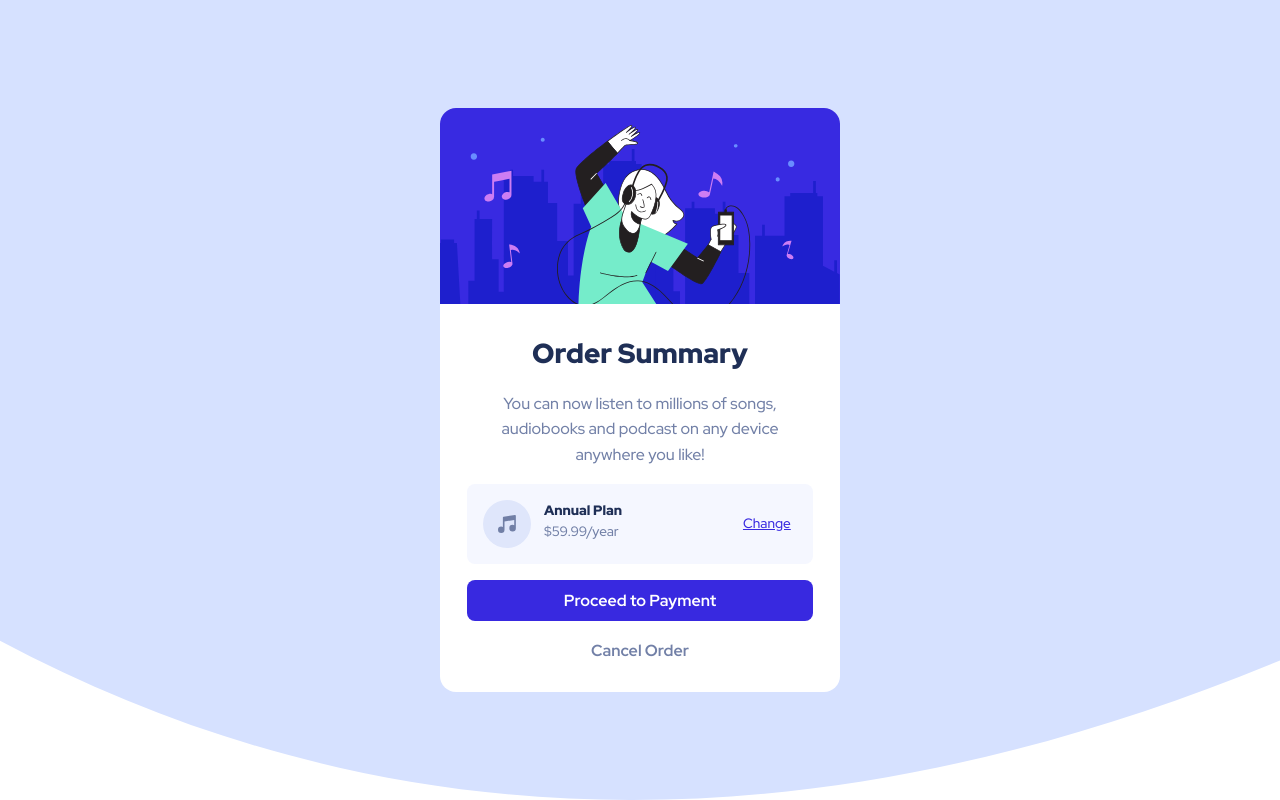
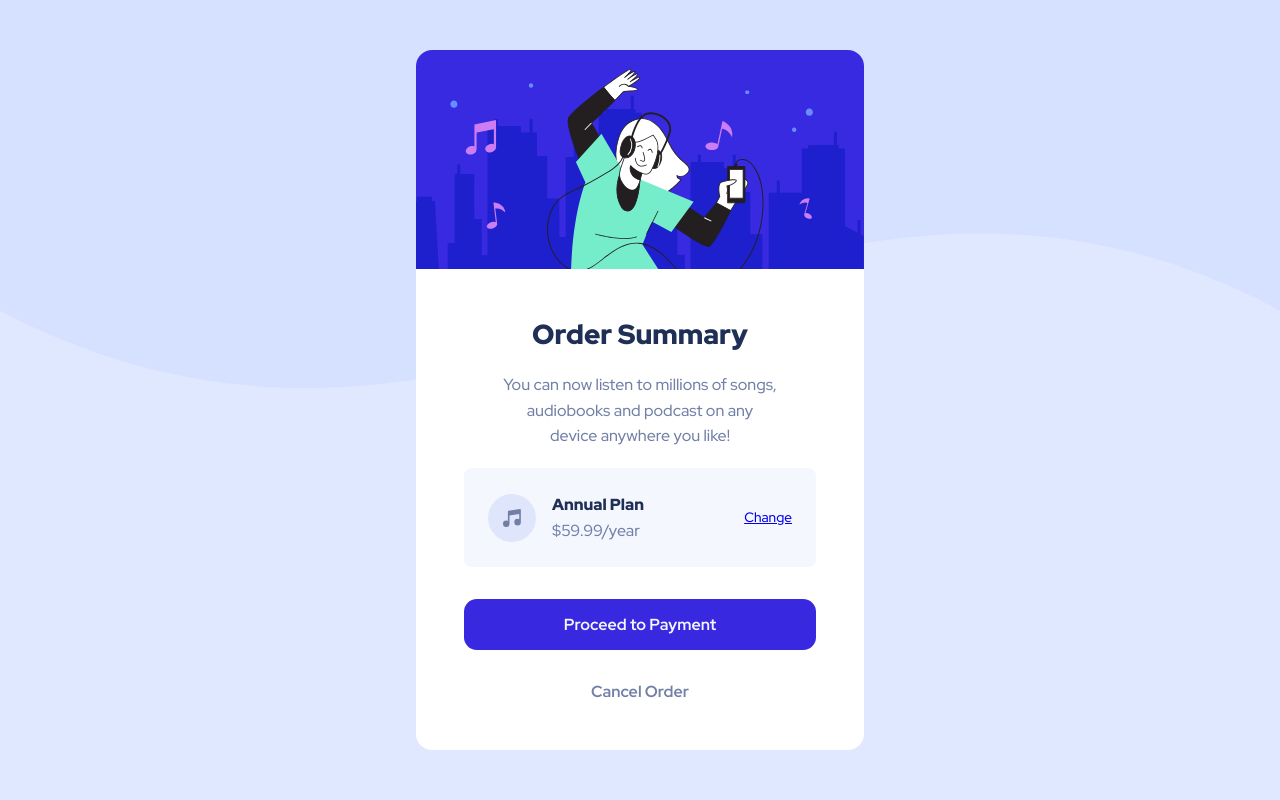
Before and after one commit to deru55/FeM_Order-summary-component, a plain HTML site: page index.html in a window 1280 px wide. Drawn offline with Linux system fonts and the light colour scheme.

Commit message:
Updated version

```diff
--- a/index.html
+++ b/index.html
@@ -8,30 +8,28 @@
   </head>
   <body>
     <main>
-      <div class="card-container">
-        <img
-          src="images/illustration-hero.svg"
-          alt="Hero illustration"
-          class="card-image"
-        />
-        <div class="card-content grid-flow">
-          <h2 class="card-title">Order Summary</h2>
+      <div class="card">
+        <img src="images/illustration-hero.svg" alt="" />
+        <div class="card__content | flow">
+          <h2 class="card__content__title">Order Summary</h2>
           <p>
             You can now listen to millions of songs, audiobooks and podcast on
             any device anywhere you like!
           </p>
-          <div class="card-plan flex-row">
-            <div>
+          <div class="card__content__plan">
+            <div class="flex-group">
               <img src="images/icon-music.svg" alt="" />
+              <div>
+                <p class="fw-bold text-neutral-3">Annual Plan</p>
+                <p>$59.99/year</p>
+              </div>
             </div>
-            <div>
-              <p class="fw-bold">Annual Plan</p>
-              <p>$59.99/year</p>
-            </div>
-            <button class="link">Change</button>
+            <a class="fs-300" href="#">Change</a>
           </div>
-          <button class="button btn-proceed">Proceed to Payment</button>
-          <button class="button btn-cancel">Cancel Order</button>
+          <div class="card__button__group">
+            <button class="button button--proceed">Proceed to Payment</button>
+            <button class="button button--cancel">Cancel Order</button>
+          </div>
         </div>
       </div>
     </main>
--- a/style.css
+++ b/style.css
@@ -9,31 +9,19 @@
 }
 
 :root {
-  --font-family-default: "Red Hat Display", sans-serif;
+  --ff-default: "Red Hat Display", sans-serif;
+
+  --fw-500: 500;
+  --fw-700: 700;
+  --fw-900: 900;
+
   --clr-primary-1: hsl(225, 100%, 94%);
   --clr-primary-2: hsl(245, 75%, 52%);
+  --clr-primary-3: hsl(245, 75%, 80%);
+
   --clr-neutral-1: hsl(225, 100%, 98%);
   --clr-neutral-2: hsl(224, 23%, 55%);
   --clr-neutral-3: hsl(223, 47%, 23%);
-  --fw-500: 500;
-  --fw-700: 700;
-  --fw-900: 900;
-}
-
-body {
-  font-family: var(--font-family-default);
-  font-size: 1rem; /* 16px */
-  font-weight: var(--fw-500);
-  min-height: 100vh;
-  display: flex;
-  justify-content: center;
-  align-items: center;
-  background-image: url(images/pattern-background-mobile.svg);
-  background-size: cover;
-  background-repeat: no-repeat;
-  line-height: 1.6;
-  color: var(--clr-neutral-2);
-  text-align: center;
 }
 
 img {
@@ -41,89 +29,145 @@ img {
   display: block;
 }
 
-.card-container {
+/* utilities classes */
+.text-neutral-3 {
+  color: var(--clr-neutral-3);
+}
+
+.fw-bold {
+  font-weight: var(--fw-900);
+}
+
+.fs-300 {
+  font-size: 0.85rem;
+}
+/* utilities classes */
+
+body {
+  font-family: var(--ff-default);
+  font-size: 0.925rem;
+  font-weight: var(--fw-500);
+  min-height: 100vh;
+  display: grid;
+  place-content: center;
+  background-image: url(images/pattern-background-mobile.svg);
+  background-color: var(--clr-primary-1);
+  background-size: contain;
+  background-repeat: no-repeat;
+  line-height: 1.6;
+  color: var(--clr-neutral-2);
+  text-align: center;
+}
+
+.card {
   margin: 0 1.5rem;
   border-radius: 1rem;
   overflow: hidden;
   background-color: white;
-  max-width: 25rem;
+  max-width: 28rem;
 }
 
-.card-content {
-  padding: 1.7rem;
+.card__content {
+  padding: 1.8rem 1.5rem;
 }
 
-.grid-flow {
-  display: grid;
-  gap: 1rem;
-}
-
-.card-title {
-  font-size: 1.5rem;
+.card__content__title {
+  --flow-spacer: 5rem;
+  font-size: 1.3rem;
   color: var(--clr-neutral-3);
   font-weight: var(--fw-900);
 }
 
-.card-plan {
+.card__content p {
+  --flow-spacer: 1rem;
+  max-width: 26ch;
+  margin-inline: auto;
+}
+
+.card__content__plan {
   background-color: var(--clr-neutral-1);
   border-radius: 0.5rem;
-  padding: 1rem;
+  padding: 0.9rem;
   text-align: left;
   font-size: 0.85rem;
+  display: flex;
+  justify-content: space-between;
+  align-items: center;
 }
 
-.flex-row {
+.flex-group {
   display: flex;
-  gap: 0.8rem;
+  align-items: center;
+  gap: 1rem;
 }
 
-.link {
-  margin-left: auto;
-  border: 0;
-  background-color: transparent;
-  text-decoration: underline;
-  color: var(--clr-primary-2);
-  cursor: pointer;
+.card__content__plan a:where(:hover, :focus) {
+  color: var(--clr-primary-3);
+  text-decoration: none;
 }
 
-.fw-bold {
-  font-weight: var(--fw-900);
-  color: var(--clr-neutral-3);
+.card__button__group {
+  display: flex;
+  flex-direction: column;
+  gap: 0.5rem;
 }
 
 .button {
   border: 0;
-  background-color: transparent;
-  color: var(--clr-neutral-2);
+  font-weight: var(--fw-700);
+  padding: 0.8rem;
+  border-radius: 0.8rem;
   cursor: pointer;
-  font-weight: var(--fw-700);
+  width: 100%;
 }
 
-.btn-proceed {
+.button--proceed {
+  color: var(--clr-neutral-1);
   background-color: var(--clr-primary-2);
-  padding: 0.5rem;
-  border-radius: 0.5rem;
-  color: white;
 }
 
-.link:hover,
-link:focus,
-.btn-proceed:hover,
-.btn-proceed:focus {
-  opacity: 0.5;
+.button--proceed:where(:hover, :focus) {
+  background-color: var(--clr-primary-3);
 }
 
-.btn-cancel:hover,
-.btn-cancel:focus {
+.button--cancel {
+  color: var(--clr-neutral-2);
+  background-color: transparent;
+}
+
+.button--cancel:where(:hover, :focus) {
   color: var(--clr-neutral-3);
+}
+
+.flow > * + * {
+  margin-top: var(--flow-spacer, 1.5rem);
 }
 
 @media screen and (min-width: 769px) {
   body {
+    font-size: 1rem;
     background-image: url(images/pattern-background-desktop.svg);
   }
 
-  .card-title {
+  .card__content {
+    padding: 2.65rem 3rem 2rem;
+  }
+
+  .card__content__title {
     font-size: 1.725rem;
   }
+
+  .card__content__plan {
+    padding: 1.5rem;
+    font-size: 1rem;
+  }
+
+  .card__button__group {
+    --flow-spacer: 2rem;
+    gap: 1rem;
+  }
+
+  .flow > * + * {
+    margin-top: var(--flow-spacer, 1.2rem);
+  }
 }
```
